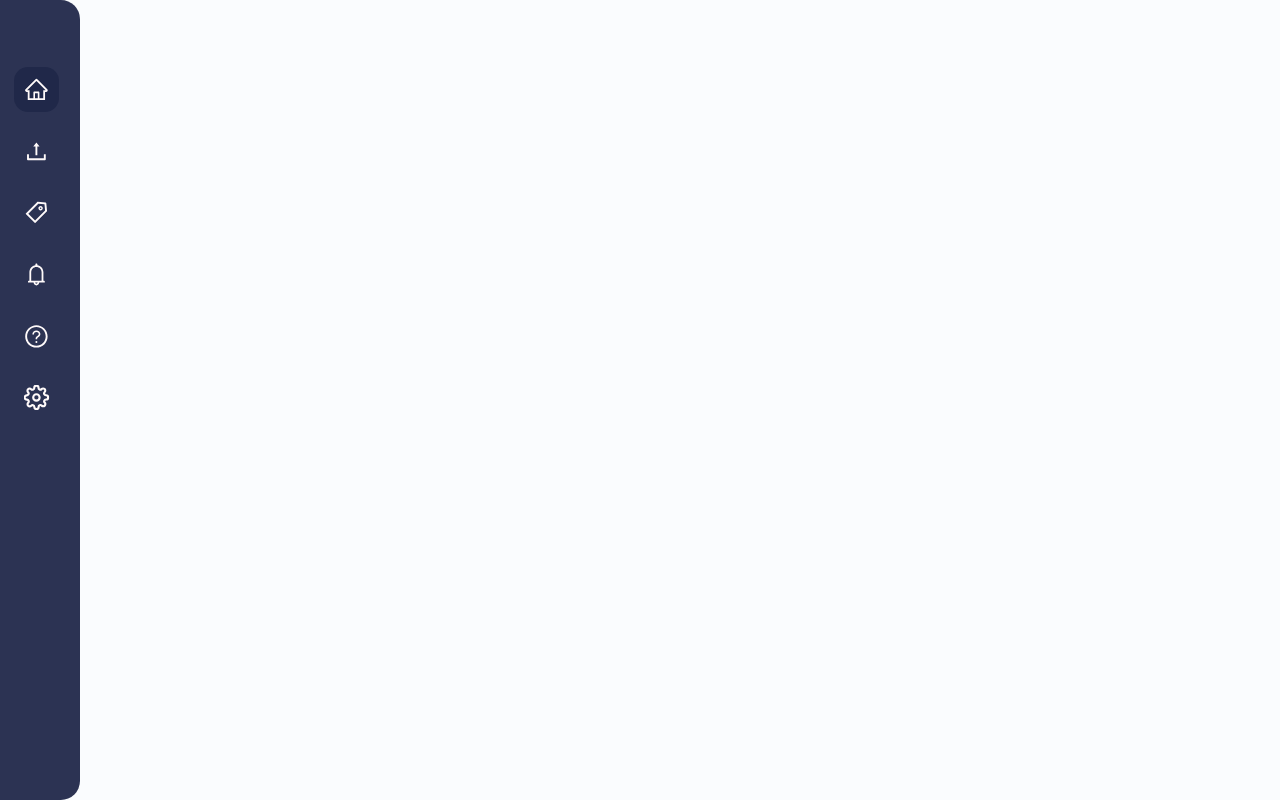
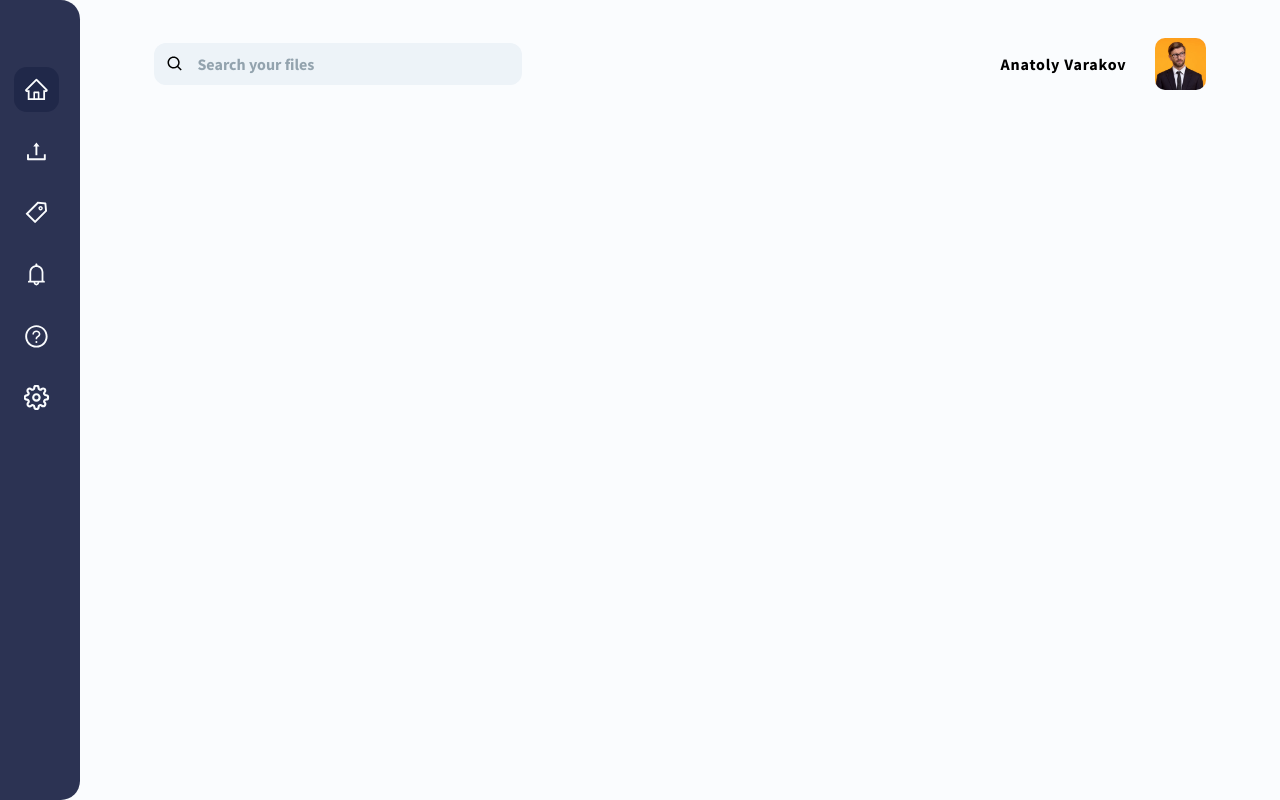
Before and after one commit to gustavodiasobtrader/cloud-storage-supabase, a React (Create React App) app: page / in a window 1280 px wide. Built offline with nearby package versions, Linux system fonts and the light colour scheme.

Commit message:
feat(dashboard): main content header creation

```diff
--- /dev/null
+++ b/src/components/header/Header.scss
@@ -0,0 +1,62 @@
+@import "../../global/colors.scss";
+
+.header {
+  display: flex;
+  flex-direction: row;
+  justify-content: space-between;
+  align-items: center;
+
+  .input-wrapper {
+    height: 2.6rem;
+    width: 35%;
+    background-color: $dashboard-header-input-background;
+    border-radius: 12px;
+
+    .custom-input {
+      display: flex;
+      flex-direction: row;
+      align-items: center;
+      height: 100%;
+
+      svg {
+        margin-left: 0.8rem;
+      }
+      input {
+        outline: none;
+        border: none;
+        background-color: transparent;
+        margin-left: 0.8rem;
+        width: -webkit-fill-available;
+        height: 82%;
+        font-size: 1rem;
+        font-weight: bold;
+      }
+
+      input::placeholder {
+        font-weight: bold;
+        font-size: 1rem;
+        color: $dashboard-header-input-placeholder;
+      }
+    }
+  }
+
+  .avatar-wrapper {
+    max-height: 4rem;
+    display: flex;
+    flex-direction: row;
+    justify-content: center;
+    align-items: center;
+
+    p {
+      margin-right: 1.8rem;
+      font-weight: bold;
+      letter-spacing: 0.8px;
+    }
+    img {
+      height: 3.2rem;
+      width: 3.2rem;
+      object-fit: cover;
+      border-radius: 10px;
+    }
+  }
+}
--- /dev/null
+++ b/src/components/header/Header.tsx
@@ -0,0 +1,25 @@
+import "./Header.scss";
+import { BiSearch } from "react-icons/bi";
+import avatar from "../../assets/avatar.jpg";
+
+const Header = () => {
+  return (
+    <>
+      <div className="header">
+        <div className="input-wrapper">
+          <div className="custom-input">
+            <BiSearch size={20} />
+            <input type="text" placeholder="Search your files" />
+          </div>
+        </div>
+
+        <div className="avatar-wrapper">
+          <p>Anatoly Varakov</p>
+          <img src={avatar} alt="User avatar" />
+        </div>
+      </div>
+    </>
+  );
+};
+
+export default Header;
--- /dev/null
+++ b/src/components/main-content/MainContent.scss
@@ -0,0 +1,8 @@
+@import "../../global/colors.scss";
+
+.main-content-wrapper {
+  background-color: #fafcfe;
+  margin: 2.4rem 4.6rem 0 4.6rem;
+  display: flex;
+  flex-direction: column;
+}
--- /dev/null
+++ b/src/components/main-content/MainContent.tsx
@@ -0,0 +1,14 @@
+import "./MainContent.scss";
+import Header from "../header/Header";
+
+const MainContent = () => {
+  return (
+    <>
+      <div className="main-content-wrapper">
+        <Header />
+      </div>
+    </>
+  );
+};
+
+export default MainContent;
--- a/src/components/navbar/Navbar.scss
+++ b/src/components/navbar/Navbar.scss
@@ -1,3 +1,5 @@
+@import "../../global/colors.scss";
+
 .navbar-wrapper {
   background-color: #fafcfe;
 
@@ -7,7 +9,7 @@
 
     border-bottom-right-radius: 1.2rem;
     border-top-right-radius: 1.2rem;
-    background-color: #2c3353;
+    background-color: $navbar-primary-bg;
 
     .items-wrapper {
       padding-top: 4.2rem;
@@ -23,16 +25,22 @@
         align-items: center;
 
         svg {
+          cursor: pointer;
           font-size: 2.8rem;
-          color: snow;
+          color: $navbar-icon-colors;
           padding: 0.6rem;
           border: 0px solid black;
-          border-radius: 14px;
+          border-radius: 0.8rem;
+          transition: 0.4s ease-in-out;
+        }
+
+        svg:hover {
+          background-color: $navbar-secondary-bg;
         }
       }
 
       .icon.active > svg {
-        background-color: #202849;
+        background-color: $navbar-secondary-bg;
       }
     }
   }
--- /dev/null
+++ b/src/global/colors.scss
@@ -0,0 +1,12 @@
+/* DASHBOARD - NAVBAR COLORS VARIABLES */
+$navbar-primary-bg: #2c3353;
+$navbar-secondary-bg: #202849;
+$navbar-wrapper-bg: #fafcfe;
+$navbar-icon-colors: #fafcfe;
+
+/* DASHBOARD - MAIN CONTENT COLORS VARIABLES */
+$dashboard-primary-bg: #fafcfe;
+$dashboard-header-input-placeholder: #93a3ae;
+$dashboard-header-input-background: #edf3f8;
+$dashboard-header-input-icon-color: #000000;
+$dashboard-header-avatar-label-color: #000000;
--- a/src/pages/dashboard/Dashboard.scss
+++ b/src/pages/dashboard/Dashboard.scss
@@ -1,12 +1,11 @@
+@import "../../global/colors.scss";
+
 .dashboard-wrapper {
   width: 100vw;
-  height: 100vh;
-  background-color: snow;
+  min-height: 100vh;
+  height: auto;
+  background-color: $dashboard-primary-bg;
 
   display: grid;
   grid-template-columns: 5rem auto;
-
-  .main-content {
-    background-color: #fafcfe;
-  }
 }
--- a/src/pages/dashboard/Dashboard.tsx
+++ b/src/pages/dashboard/Dashboard.tsx
@@ -1,5 +1,5 @@
-import { AiOutlineHome } from "react-icons/ai";
 import Navbar from "../../components/navbar/Navbar";
+import MainContent from "../../components/main-content/MainContent";
 import "./Dashboard.scss";
 
 const Dashboard = () => {
@@ -7,7 +7,7 @@ const Dashboard = () => {
     <>
       <div className="dashboard-wrapper">
         <Navbar />
-        <div className="main-content"></div>
+        <MainContent />
       </div>
     </>
   );
```
Also changed, not shown: src/assets/avatar.jpg (added), src/assets/russian-avatar.png (added).
